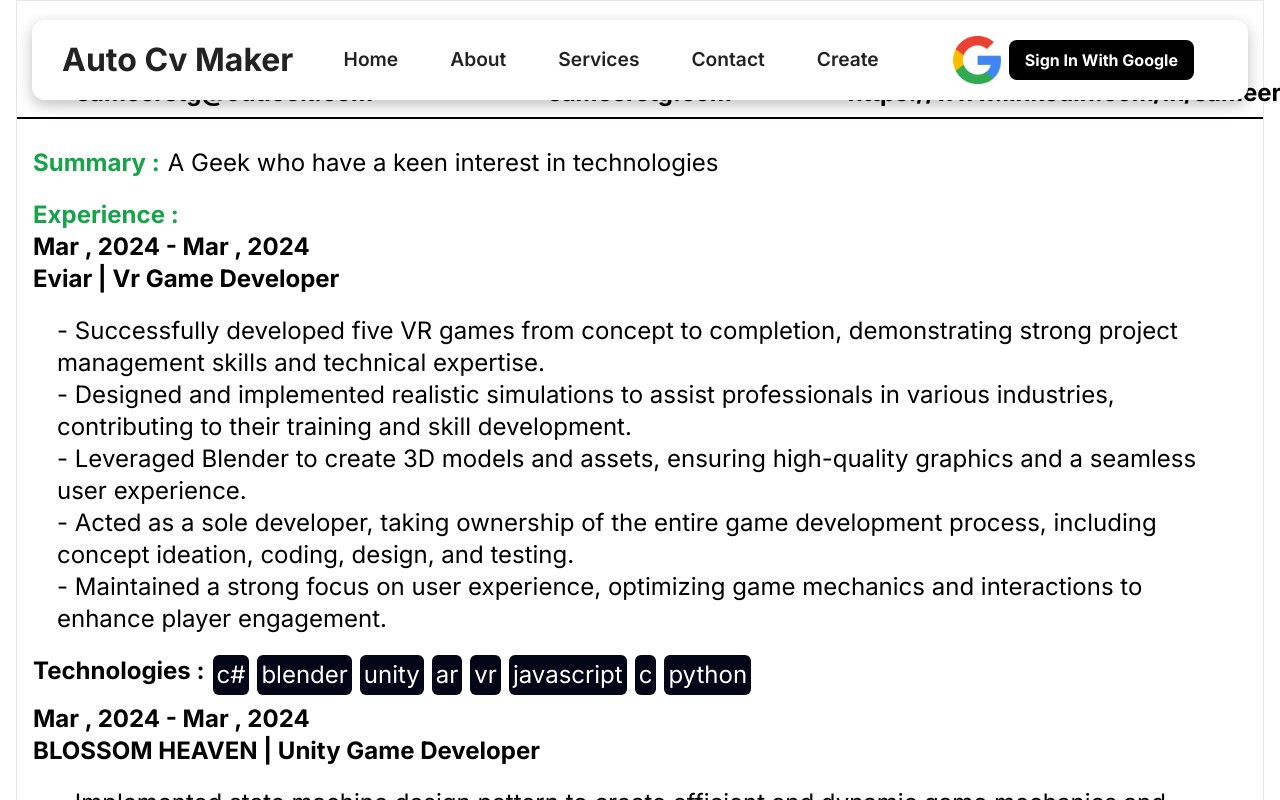
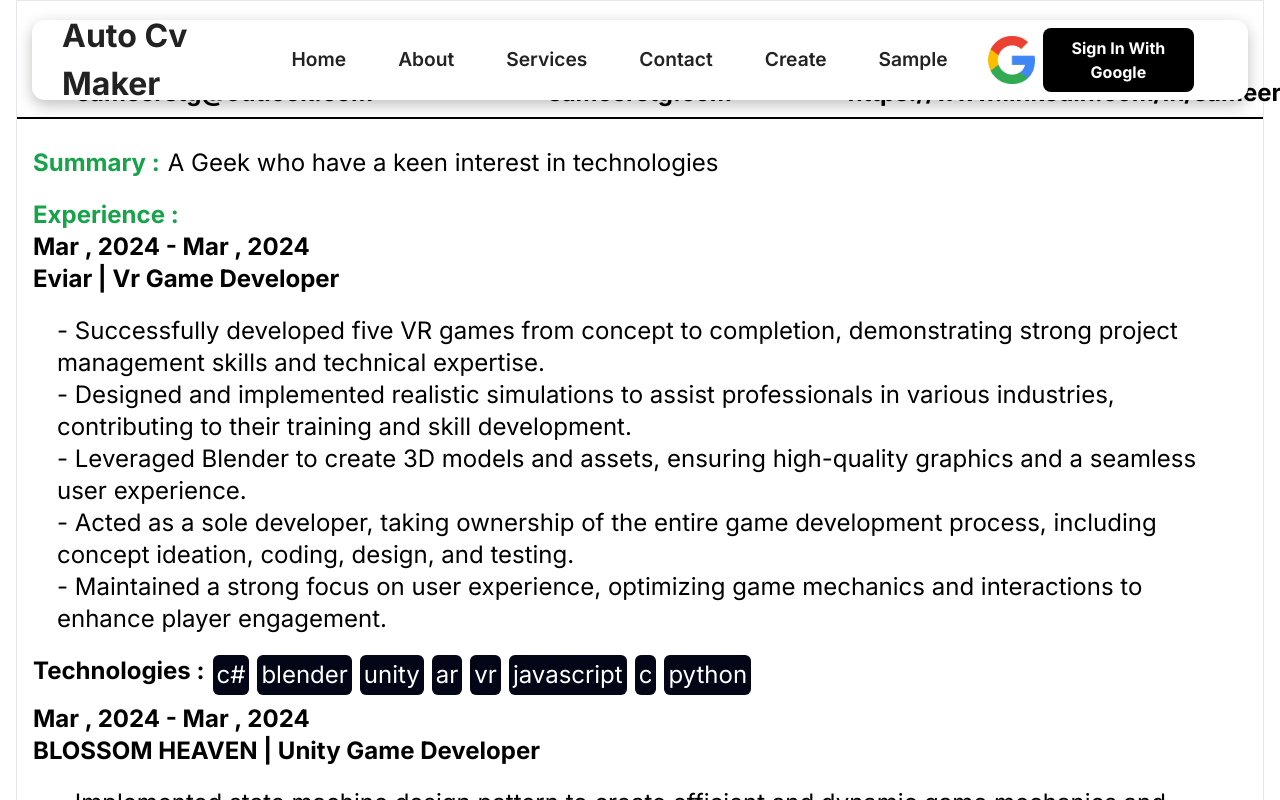
Before and after one commit to sameerstg/cv-maker, a Next.js app: page /myCv in a window 1280 px wide. Shown: the top 800 px of the page. Built offline with nearby package versions, Linux system fonts and the light colour scheme; no server answers.

Commit message:
data management

```diff
--- a/app/create/page.tsx
+++ b/app/create/page.tsx
@@ -1,6 +1,7 @@
 'use client'
 import Form from "@/components/Form";
 import RoundedStatus from "@/components/RoundedStatus";
+import { Data } from "@/models/data";
 import { allForms, cv } from '@/static/forms'
 import { useRef, useState } from "react";
 
@@ -56,15 +57,3 @@ export default function Home() {
     </div>
   );
 }
-
-export interface Data {
-  key: string;
-  value: any;
-}
-export function getData(data: Data[], key: string) {
-  var index = data.findIndex(x => x.key === key)
-  // console.log(key)
-  // console.log(data[index])
-
-  return index !== -1 ? data[index] :null;
-}
--- a/components/ExperinceAdd.tsx
+++ b/components/ExperinceAdd.tsx
@@ -4,7 +4,8 @@ import { useEffect, useState } from "react";
 import { workHistory } from "@/static/forms"
 import Form, { form } from "./Form";
 import InputField from "./InputField";
-import { Data, getData } from "@/app/create/page";
+import { Data } from "@/models/data";
+// import { Data, getData } from "@/app/create/page";
 
 function ExperienceAdd(props: any) {
     const [experience, setExperience] = useState<form[]>([]);
--- a/components/new/MenuItems.js
+++ b/components/new/MenuItems.js
@@ -28,6 +28,12 @@ export const MenuItems = [
         url : '/create',
         cName : "nav-links",
         icon : "fa-solid fa-address-book"
+    },
+    {
+        title : "Sample",
+        url : '/samplecv',
+        cName : "nav-links",
+        icon : "fa-solid fa-address-book"
     }
     // {
     //     title : "Sign Up",
--- a/components/new/Navbar.js
+++ b/components/new/Navbar.js
@@ -39,9 +39,6 @@ class Navbar extends Component {
             );
           })}
         </ul>
-        {/* Sign Up and Login buttons */}
-        {/* <button id="button1" onClick={this.handleSignUp}>Sign Up</button>
-            <button id="button2" onClick={this.handleLogin}>Login</button> */}
         <SignInBtn />
       </nav>
     );
--- /dev/null
+++ b/models/data.tsx
@@ -0,0 +1,11 @@
+export interface Data {
+    key: string;
+    value: any;
+}
+export function getData(data: Data[], key: string) {
+    var index = data.findIndex(x => x.key === key)
+    // console.log(key)
+    // console.log(data[index])
+
+    return index !== -1 ? data[index] : null;
+}
```
